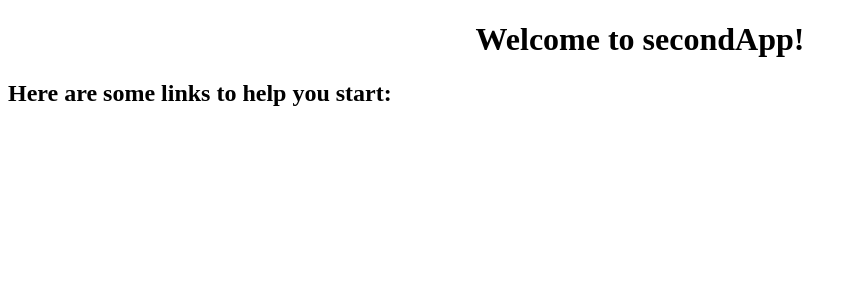
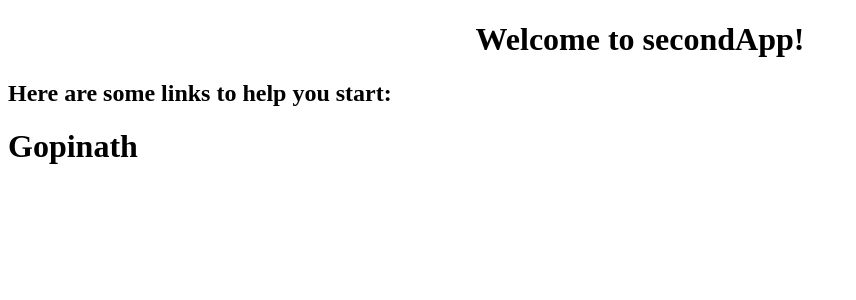
Before and after one commit to ydgopinath/Angular, an Angular app in the folder Angular/: page / in a window 1280 px wide. Shown: the top 300 px of the page, without its empty margins (0-856 px from the left). Built offline with nearby package versions, Linux system fonts and the light colour scheme.

Commit message:
h1 added

```diff
--- a/Angular/src/app/app.component.html
+++ b/Angular/src/app/app.component.html
@@ -6,6 +6,6 @@
  </div>
 <h2>Here are some links to help you start: </h2>
 
-
+<h1>Gopinath</h1>
 
 <router-outlet></router-outlet>
```
